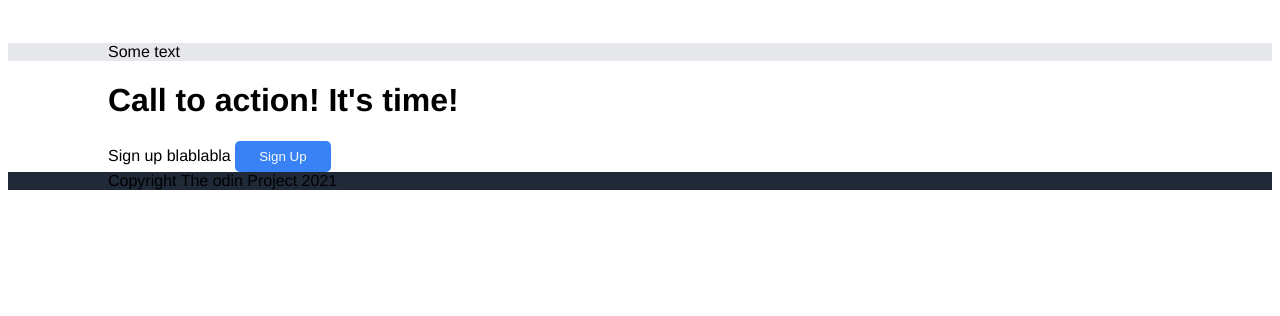
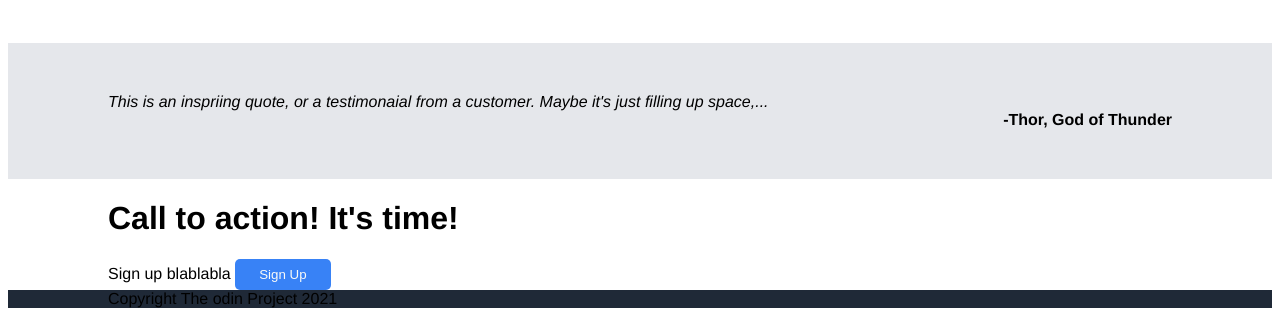
Before and after one commit to julian-rautenberg/Landing_Page, a plain HTML site: page index.html in a window 1280 px wide. Shown: the part 631-947 px from the top of the page. Before the commit the page ends 829 px from the top, so only its background shows below. Drawn offline with Linux system fonts and the light colour scheme.

Commit message:
Roughly finished the quote part

```diff
--- a/index.html
+++ b/index.html
@@ -46,7 +46,10 @@
             </div>
     </div>
     </div>
-        <div class="quote">Some text</div>
+        <div class="quote">
+            <div>This is an inspriing quote, or a testimonaial from a customer. Maybe it's just filling up space,...</div>
+            <div class="boldquote">-Thor, God of Thunder</div>
+        </div>
 
 
         <div class="card">
--- a/styles.css
+++ b/styles.css
@@ -112,4 +112,17 @@ button{
 }
 .quote{
     background-color: #e5e7eb;
+    display:flex;
+    font-style: italic;
+    flex-direction: column;
+    padding-top:50px;
+    padding-bottom: 50px;
 }
+.boldquote
+{
+    font-style: normal;
+    font-weight: bold;
+    text-align: left;
+    display:flex;
+    flex-direction: row-reverse;
+}
```
